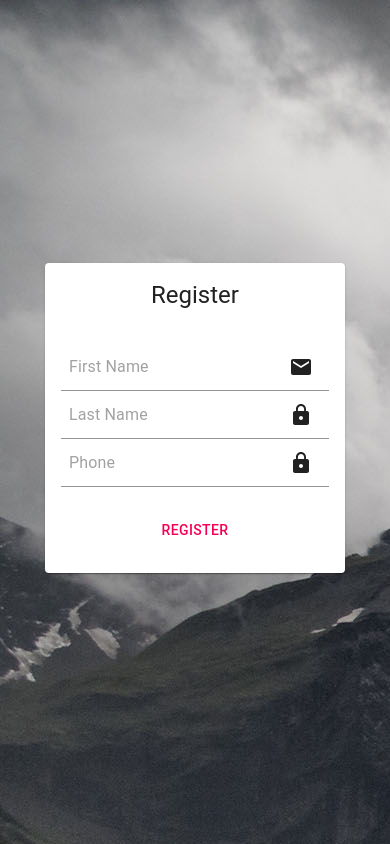
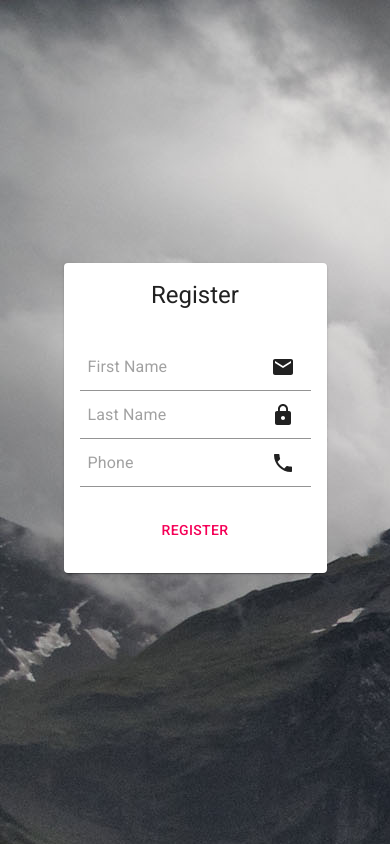
Before and after one commit to mfsi-shivamk/node-react, a React (Create React App) app: page /register in a window 390 px wide. Built offline with nearby package versions, Linux system fonts and the light colour scheme; no server answers.

Commit message:
Phone icon improve

```diff
--- a/public/index.html
+++ b/public/index.html
@@ -10,6 +10,8 @@
       content="Web site created using create-react-app"
     />
     <link rel="apple-touch-icon" href="%PUBLIC_URL%/logo192.png" />
+    <link rel="stylesheet" href="https://fonts.googleapis.com/css?family=Roboto:300,400,500,700&display=swap" />
+
     <!--
       manifest.json provides metadata used when your web app is installed on a
       user's mobile device or desktop. See https://developers.google.com/web/fundamentals/web-app-manifest/
--- a/src/Component/Auth/Register.js
+++ b/src/Component/Auth/Register.js
@@ -9,6 +9,7 @@ import InputAdornment from '@material-ui/core/InputAdornment';
 import FormControl from "@material-ui/core/FormControl";
 import Email from '@material-ui/icons/Email';
 import Lock from '@material-ui/icons/Lock';
+import Phone from '@material-ui/icons/Phone';
 import Input from '@material-ui/core/Input';
 import Button from '@material-ui/core/Button';
 import Box from '@material-ui/core/Box';
@@ -62,7 +63,7 @@ export default function ComplexGrid() {
                   <FormControl fullWidth={true}>
                         <Input placeholder="First Name" className={classes.inputPadding} id="firstName" endAdornment={ <InputAdornment position="start"> <Email /> </InputAdornment> } />
                         <Input placeholder="Last Name" className={classes.inputPadding} id="lastName" endAdornment={ <InputAdornment position="start"> <Lock /> </InputAdornment> } />
-                        <Input placeholder="Phone" className={classes.inputPadding} id="phone" endAdornment={ <InputAdornment position="start"> <Lock /> </InputAdornment> } />
+                        <Input placeholder="Phone" className={classes.inputPadding} id="phone" endAdornment={ <InputAdornment position="start"> <Phone /> </InputAdornment> } />
                   </FormControl>
                   <Box textAlign='center'>
                   <Button className={classes.buttonPadding} onClick={()=>{register();}} color="secondary">Register</Button>
```
